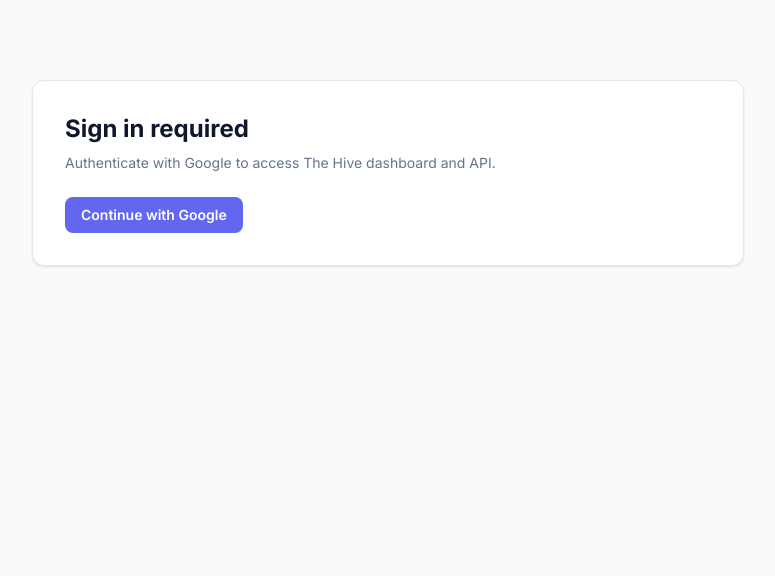
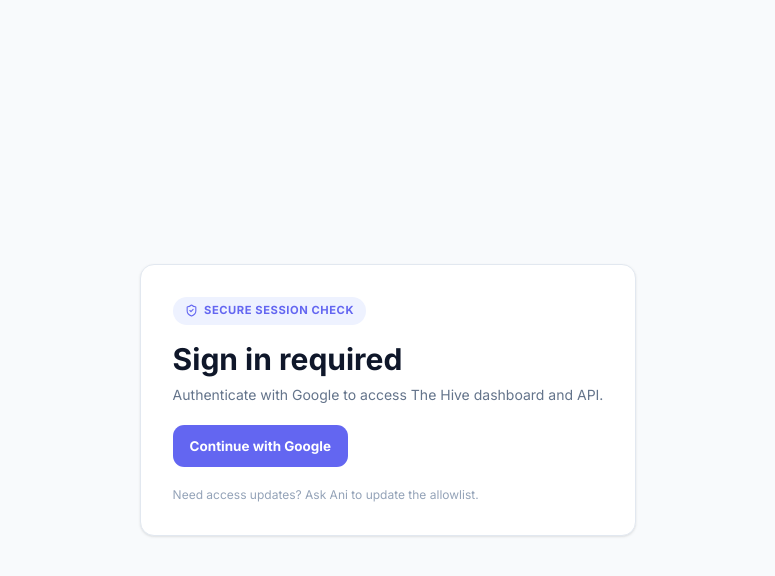
Before and after one commit to bob-hive/the-hive, a React (Vite) app: page / in a window 1280 px wide. Shown: the top 576 px of the page, without its empty margins (252-1027 px from the left). Built offline with nearby package versions, Linux system fonts and the light colour scheme; no server answers.

Commit message:
Polish auth gate and dashboard panel hierarchy

```diff
--- a/src/App.jsx
+++ b/src/App.jsx
@@ -1,4 +1,5 @@
 import { useEffect, useMemo, useState } from 'react'
+import { AlertTriangle, LockKeyhole, ShieldCheck } from 'lucide-react'
 import Header from './components/Header'
 import MetricsBar from './components/MetricsBar'
 import Trends from './components/Trends'
@@ -14,23 +15,55 @@ import { usePolling } from './hooks/usePolling'
 
 const POLL_INTERVAL_MS = parseInt(import.meta.env.VITE_POLL_INTERVAL_MS || '10000', 10)
 
-function AuthScreen({ title, description, actionLabel, actionHref, details }) {
+function AuthScreen({
+  title,
+  description,
+  actionLabel,
+  actionHref,
+  details,
+  tone = 'neutral',
+}) {
+  const toneConfig = {
+    neutral: {
+      icon: ShieldCheck,
+      iconColor: 'var(--color-accent)',
+      iconBg: 'var(--color-accent-soft)',
+      badge: 'Secure session check',
+    },
+    warning: {
+      icon: AlertTriangle,
+      iconColor: 'var(--color-warning)',
+      iconBg: 'rgba(245,158,11,0.14)',
+      badge: 'Access issue',
+    },
+    denied: {
+      icon: LockKeyhole,
+      iconColor: 'var(--color-error)',
+      iconBg: 'rgba(239,68,68,0.14)',
+      badge: 'Allowlist required',
+    },
+  }[tone]
+
+  const ToneIcon = toneConfig.icon
+
   return (
-    <div className="scanline-overlay min-h-screen" style={{ background: 'var(--color-bg)' }}>
+    <div className="scanline-overlay auth-shell" style={{ background: 'var(--color-bg)' }}>
       <main style={{ maxWidth: 760 }} className="mx-auto px-6 py-20">
-        <div className="card p-8 animate-fade-in">
-          <h1 className="text-2xl font-bold mb-2" style={{ color: 'var(--color-text-primary)' }}>
+        <div className="card auth-card animate-fade-in">
+          <span className="auth-badge" style={{ color: toneConfig.iconColor, background: toneConfig.iconBg }}>
+            <ToneIcon size={13} />
+            {toneConfig.badge}
+          </span>
+
+          <h1 className="text-3xl font-bold mb-2 mt-4" style={{ color: 'var(--color-text-primary)' }}>
             {title}
           </h1>
-          <p className="text-sm mb-6" style={{ color: 'var(--color-text-secondary)' }}>
+          <p className="text-sm mb-5" style={{ color: 'var(--color-text-secondary)' }}>
             {description}
           </p>
 
           {details ? (
-            <div
-              className="rounded-lg px-4 py-3 text-sm mb-6"
-              style={{ background: 'var(--color-surface-2)', color: 'var(--color-text-secondary)', border: '1px solid var(--color-border)' }}
-            >
+            <div className="auth-note text-sm mb-6">
               {details}
             </div>
           ) : null}
@@ -38,12 +71,15 @@ function AuthScreen({ title, description, actionLabel, actionHref, details }) {
           {actionLabel && actionHref ? (
             <a
               href={actionHref}
-              className="inline-flex items-center px-4 py-2 rounded-lg text-sm font-semibold"
-              style={{ background: 'var(--color-accent)', color: '#fff' }}
+              className="auth-primary-action"
             >
               {actionLabel}
             </a>
           ) : null}
+
+          <p className="text-xs mt-5" style={{ color: 'var(--color-text-muted)' }}>
+            Need access updates? Ask Ani to update the allowlist.
+          </p>
         </div>
       </main>
     </div>
@@ -100,16 +136,17 @@ function AuthGate({ children }) {
   }
 
   const allowedEmails = state.data?.allowedEmails || []
-  const allowedHint = allowedEmails.length > 0 ? `Allowed: ${allowedEmails.join(', ')}` : ''
+  const allowedHint = allowedEmails.length > 0 ? `Allowed accounts: ${allowedEmails.join(', ')}` : ''
 
   if (state.error?.status === 403 || state.error?.code === 'AUTH_FORBIDDEN') {
     return (
       <AuthScreen
         title="Access denied"
-        description="Your account is authenticated but not on the allowlist for The Hive."
+        description="Your account is authenticated but not currently on The Hive allowlist."
         actionLabel="Sign out"
         actionHref="/api/auth/logout"
         details={allowedHint}
+        tone="denied"
       />
     )
   }
@@ -129,6 +166,7 @@ function AuthGate({ children }) {
       actionLabel="Continue with Google"
       actionHref="/api/auth/login"
       details={[statusMessage, allowedHint].filter(Boolean).join(' ')}
+      tone={statusMessage ? 'warning' : 'neutral'}
     />
   )
 }
@@ -177,7 +215,7 @@ function Dashboard() {
         isMock={data?._isMock}
       />
 
-      <main style={{ maxWidth: 1280 }} className="mx-auto px-6 py-8 space-y-10">
+      <main style={{ maxWidth: 1280 }} className="dashboard-main mx-auto px-6 py-8 space-y-10">
         {isOffline && data && (
           <div
             className="card px-4 py-3 text-sm flex items-center gap-2"
--- a/src/components/AgentGrid.jsx
+++ b/src/components/AgentGrid.jsx
@@ -4,10 +4,7 @@ export default function AgentGrid({ agents }) {
   return (
     <section>
       <div className="flex items-center justify-between mb-3">
-        <h2
-          className="text-xs font-semibold uppercase tracking-widest"
-          style={{ color: 'var(--color-text-muted)' }}
-        >
+        <h2 className="section-title">
           Agents
         </h2>
         <span
--- a/src/components/AlertFeed.jsx
+++ b/src/components/AlertFeed.jsx
@@ -36,10 +36,7 @@ export default function AlertFeed({ alerts }) {
         className="w-full flex items-center justify-between mb-3"
         onClick={() => setOpen((v) => !v)}
       >
-        <h2
-          className="text-xs font-semibold uppercase tracking-widest"
-          style={{ color: 'var(--color-text-muted)' }}
-        >
+        <h2 className="section-title">
           Alert Feed
         </h2>
         <ChevronDown
--- a/src/components/ClawHubPanel.jsx
+++ b/src/components/ClawHubPanel.jsx
@@ -26,7 +26,7 @@ export default function ClawHubPanel() {
   return (
     <section className="animate-fade-in" style={{ animationDelay: '0.35s' }}>
       <div className="flex items-center justify-between mb-3">
-        <h2 className="text-xs font-semibold uppercase tracking-widest" style={{ color: 'var(--color-text-muted)' }}>
+        <h2 className="section-title">
           ClawHub Skills
         </h2>
         <a
--- a/src/components/LiveFeed.jsx
+++ b/src/components/LiveFeed.jsx
@@ -70,7 +70,7 @@ export default function LiveFeed({ agents = [], events: propEvents = null }) {
     <section className="animate-fade-in" style={{ animationDelay: '0.1s' }}>
       <div className="flex items-center justify-between mb-3">
         <div className="flex items-center gap-2">
-          <h2 className="text-xs font-semibold uppercase tracking-widest" style={{ color: 'var(--color-text-muted)' }}>
+          <h2 className="section-title">
             Live Feed
           </h2>
           {/* Live indicator */}
--- a/src/components/MetricsBar.jsx
+++ b/src/components/MetricsBar.jsx
@@ -39,8 +39,7 @@ export default function MetricsBar({ metrics }) {
   return (
     <section>
       <h2
-        className="text-xs font-semibold uppercase tracking-widest mb-3"
-        style={{ color: 'var(--color-text-muted)' }}
+        className="section-title mb-3"
       >
         Overview
       </h2>
--- a/src/components/Timeline.jsx
+++ b/src/components/Timeline.jsx
@@ -47,7 +47,7 @@ export default function Timeline({ tasks = [], agents = [] }) {
     <section className="animate-fade-in" style={{ animationDelay: '0.25s' }}>
       {/* Header */}
       <div className="flex flex-wrap items-center justify-between gap-3 mb-4">
-        <h2 className="text-xs font-semibold uppercase tracking-widest" style={{ color: 'var(--color-text-muted)' }}>
+        <h2 className="section-title">
           Task Timeline
         </h2>
 
--- a/src/components/Trends.jsx
+++ b/src/components/Trends.jsx
@@ -28,8 +28,7 @@ export default function Trends({ trends }) {
   return (
     <section>
       <h2
-        className="text-xs font-semibold uppercase tracking-widest mb-3"
-        style={{ color: 'var(--color-text-muted)' }}
+        className="section-title mb-3"
       >
         Trends (Last 7 Days)
       </h2>
--- a/src/index.css
+++ b/src/index.css
@@ -258,3 +258,84 @@ body {
   box-shadow: var(--glow-accent);
   animation: neon-flicker 10s ease-in-out infinite;
 }
+
+/* ── Dashboard rhythm & section headings ── */
+.dashboard-main {
+  padding-top: 2.25rem;
+  padding-bottom: 2.75rem;
+}
+
+.section-title {
+  font-size: 0.72rem;
+  font-weight: 700;
+  letter-spacing: 0.14em;
+  text-transform: uppercase;
+  color: var(--color-text-muted);
+}
+
+.section-chip {
+  font-size: 0.7rem;
+  font-weight: 600;
+  padding: 0.25rem 0.65rem;
+  border-radius: 999px;
+  border: 1px solid var(--color-border);
+  background: var(--color-surface-2);
+  color: var(--color-text-secondary);
+}
+
+.card {
+  border-radius: 14px;
+}
+
+.auth-shell {
+  min-height: 100vh;
+  display: flex;
+  align-items: center;
+}
+
+.auth-card {
+  padding: 2rem;
+  max-width: 640px;
+  margin: 0 auto;
+}
+
+.auth-badge {
+  display: inline-flex;
+  align-items: center;
+  gap: 0.4rem;
+  border-radius: 999px;
+  padding: 0.35rem 0.75rem;
+  font-size: 0.7rem;
+  font-weight: 700;
+  letter-spacing: 0.05em;
+  text-transform: uppercase;
+}
+
+.auth-note {
+  border: 1px solid var(--color-border);
+  background: var(--color-surface-2);
+  border-radius: 0.8rem;
+  padding: 0.85rem 0.95rem;
+  color: var(--color-text-secondary);
+}
+
+.auth-primary-action {
+  display: inline-flex;
+  align-items: center;
+  justify-content: center;
+  text-decoration: none;
+  padding: 0.65rem 1rem;
+  border-radius: 0.7rem;
+  border: 1px solid transparent;
+  background: var(--color-accent);
+  color: #fff;
+  font-size: 0.84rem;
+  font-weight: 700;
+  transition: transform 0.2s ease, opacity 0.2s ease, box-shadow 0.2s ease;
+}
+
+.auth-primary-action:hover {
+  transform: translateY(-1px);
+  opacity: 0.92;
+  box-shadow: var(--color-card-shadow-hover);
+}
```
Also changed, not shown: src/components/BacklogPanel.jsx (+16 -15 lines).
